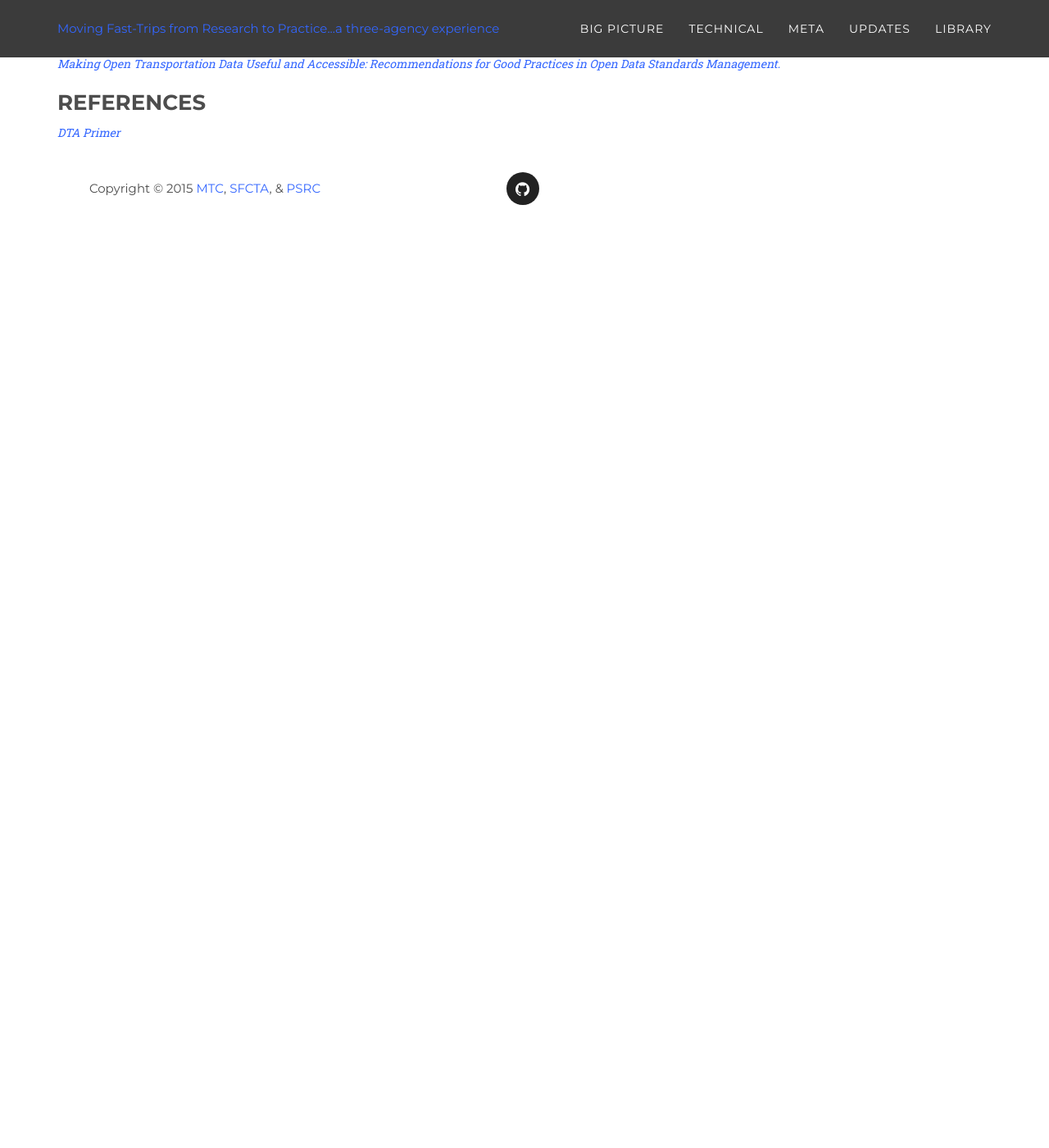
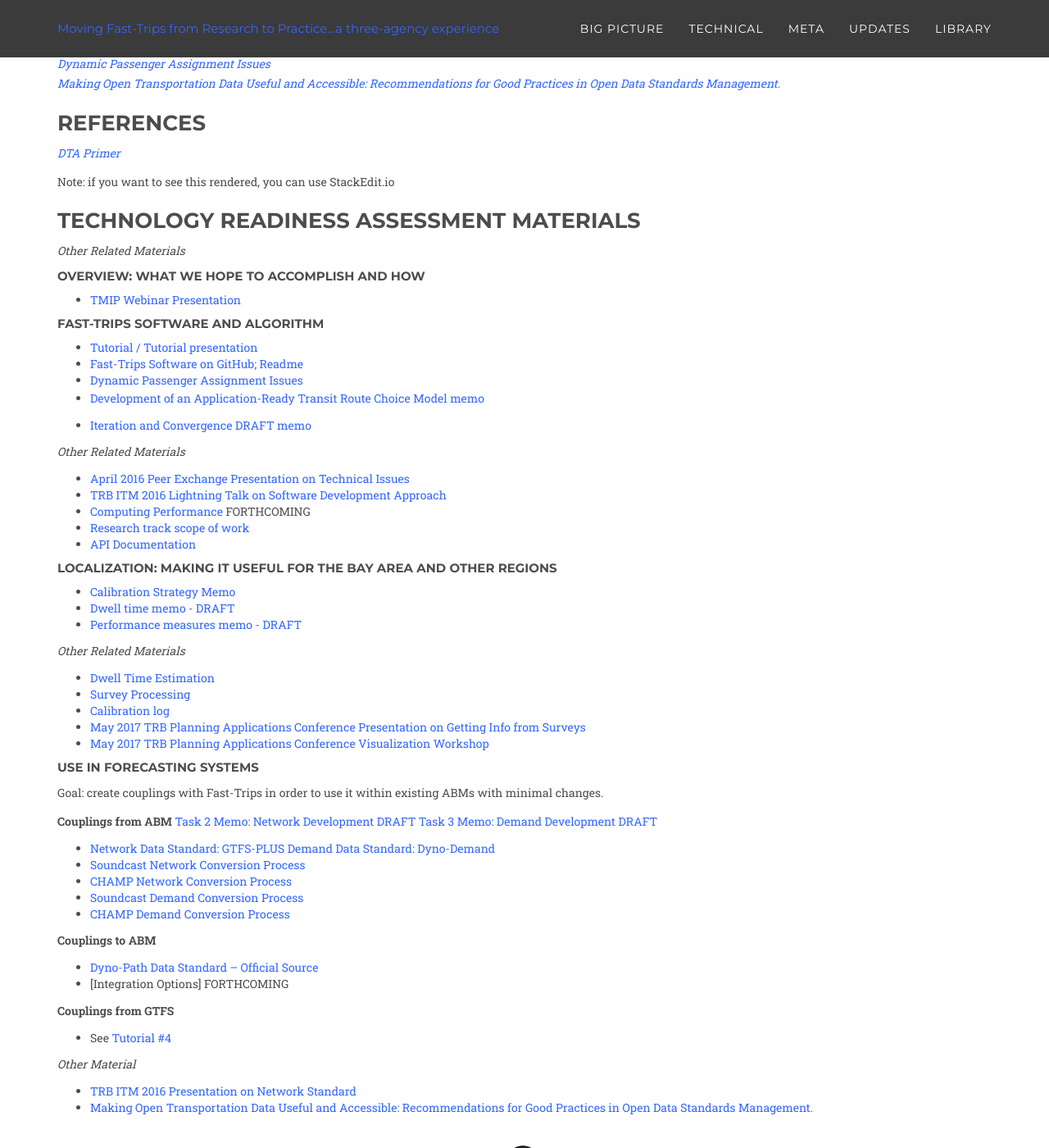
Before and after one commit to BayAreaMetro/fast-trips-project, a Jekyll site: the page built from library/index.md, in a window 1280 px wide and 1400 px high, scrolled down 1391 px. Shown: the whole window at 82% size. Built offline with Jekyll 4.4.1, drawn with Linux system fonts in a browser that asks for light colours; some web fonts are replaced; before the commit the page ends 1666 px from its top, so only the background shows below that; some of the changed text lies outside the part shown.

Commit message:
Add TRL Materials

```diff
--- a/library/index.md
+++ b/library/index.md
@@ -31,6 +31,7 @@
 *[January 2017 TRB Annual Meeting Presentation on Dynamic Passenger Assignment Challenges](https://mtcdrive.box.com/s/gb0ev3ylkxwiacwwy4xyh1c6ca1hmsat)*
 *[April 2016 Peer Exchange Presentation on Technical Issues](https://mtcdrive.box.com/s/lejnqa2wzfq5yxr6z8n7w5ktk7zkfr90)*
 *[April 2016 Peer Exchange Presentation on Implementation Goals](https://mtcdrive.box.com/s/kskesxi43suys28fi9e7q455t8vw1gpi)*
+*[TRB ITM 2016 Presentation on Network Standard](https://mtcdrive.box.com/s/4a828z229gb48r7vveb8v0s24rid38gx)*
 *[TRB ITM 2016 Presentation on Technology Transfer Strategy](https://mtcdrive.box.com/s/qkjgms88bq5qw49m2xlcr27ow0plxdhg)*
 *[TRB ITM 2016 Lightning Talk on Software Development Approach](https://mtcdrive.box.com/s/3cbtq2ua5jg288keddvfr6w4jxnb8qyj)*
 *[TRB ITM 2016 Workshop on SHRP2-C10](https://mtcdrive.box.com/s/dzh7u7aln38hl4fq21cn23skaeh0o5g7)*
@@ -74,3 +75,68 @@
 ### References
 
 *[DTA Primer](http://onlinepubs.trb.org/onlinepubs/circulars/ec153.pdf)*
+
+Note: if you want to see this rendered, you can use StackEdit.io
+### Technology Readiness Assessment Materials
+
+
+*Other Related Materials*
+
+##### Overview: What we hope to accomplish and how
+
+  * [TMIP Webinar Presentation](https://mtcdrive.box.com/s/3bg4bt7sp2s7kuyckm9wa1xskv9akl6k)
+
+##### Fast-Trips Software and Algorithm
+
+  * [Tutorial / Tutorial presentation](https://github.com/Fast-Trips/fast-trips-tutorial)
+  * [Fast-Trips Software on GitHub; Readme](https://github.com/metropolitantransportationcommission/fast-trips/tree/develop)
+  * [Dynamic Passenger Assignment Issues]({{ site.baseurl }}/library/TRB17-Issues.pdf)
+  * [Development of an Application-Ready Transit Route Choice Model memo](http://fast-trips.mtc.ca.gov/library/DevelopinganApplication-ReadyRouteChoiceModel.pdf)
+
+  * [Iteration and Convergence DRAFT memo](https://mtcdrive.box.com/s/basmtsyavafn8iibg3sxjnms83g7dj42)
+
+*Other Related Materials*
+  * [April 2016 Peer Exchange Presentation on Technical Issues](https://mtcdrive.box.com/s/lejnqa2wzfq5yxr6z8n7w5ktk7zkfr90)
+  * [TRB ITM 2016 Lightning Talk on Software Development Approach](https://mtcdrive.box.com/s/3cbtq2ua5jg288keddvfr6w4jxnb8qyj)
+  * [Computing Performance]() FORTHCOMING
+  * [Research track scope of work](http://fast-trips.mtc.ca.gov/library/ResearchTrack-PublicWorkplan.pdf)
+  * [API Documentation](http://data.mtc.ca.gov/fast-trips/)
+
+##### Localization: Making it useful for the Bay Area and other regions
+
+  * [Calibration Strategy Memo](https://app.box.com/files/0/f/8288153065/1/f_95315576529)
+  * [Dwell time memo - DRAFT](https://mtcdrive.box.com/s/tq8uwzm6061olucz0xhj08vh1zt21bo9)
+  * [Performance measures memo - DRAFT](https://mtcdrive.box.com/s/qwytmoiqahyl8j5zwrzhokmjziovp3yo)
+
+*Other Related Materials*
+ * [Dwell Time Estimation](https://github.com/psrc/fast-trips_dwell_time_model)
+ * [Survey Processing](https://github.com/psrc/fast-trips-validation)
+ * [Calibration log](http://fast-trips.mtc.ca.gov/technical/calibration-log/)
+ * [May 2017 TRB Planning Applications Conference Presentation on Getting Info from Surveys](https://mtcdrive.box.com/s/7svx3n464bhpfa74wxhbtix9nm1f3q8x)
+ * [May 2017 TRB Planning Applications Conference Visualization Workshop](https://mtcdrive.box.com/s/qj2lec4r1elhe5m5gwa9jfs6yirhsqk9)
+
+##### Use in Forecasting Systems
+Goal: create couplings with Fast-Trips in order to use it within existing ABMs with minimal changes.
+
+**Couplings from ABM**
+[Task 2 Memo: Network Development DRAFT]()
+[Task 3 Memo: Demand Development DRAFT](https://mtcdrive.box.com/s/7ybjk1a0d4q96o1j9kc5kgqgv3hkrlmx)
+ * [Network Data Standard: GTFS-PLUS](http://github.com/osplanning-data-standards/GTFS-PLUS)
+[Demand Data Standard:  Dyno-Demand](https://github.com/osplanning-data-standards/dyno-demand)
+ * [Soundcast Network Conversion Process](http://github.com/psrc/fast-trips_network_builder)
+ * [CHAMP Network Conversion Process](http://github.com/sdrewc/NetworkWrangler/tree/fasttrips)
+ * [Soundcast Demand Conversion Process](http://github.com/psrc/fast-trips_demand_converter)
+ * [CHAMP Demand Conversion Process](http://github.com/sfcta/fast-trips_demand_converter)
+
+**Couplings to ABM**
+ * [Dyno-Path Data Standard – Official Source ](https://github.com/osplanning-data-standards/dyno-path)
+ * [Integration Options]  FORTHCOMING
+
+
+**Couplings from GTFS**
+  * See [Tutorial #4](https://github.com/Fast-Trips/fast-trips-tutorial/blob/master/Tutorial%20%234%20-%20Create%20Your%20Own.ipynb)
+
+*Other Material*
+
+  * [TRB ITM 2016 Presentation on Network Standard](https://mtcdrive.box.com/s/4a828z229gb48r7vveb8v0s24rid38gx)
+  * [Making Open Transportation Data Useful and Accessible: Recommendations for Good Practices in Open Data Standards Management.]({{ site.baseurl }}/library/TRB17-OpenData.pdf)
```
